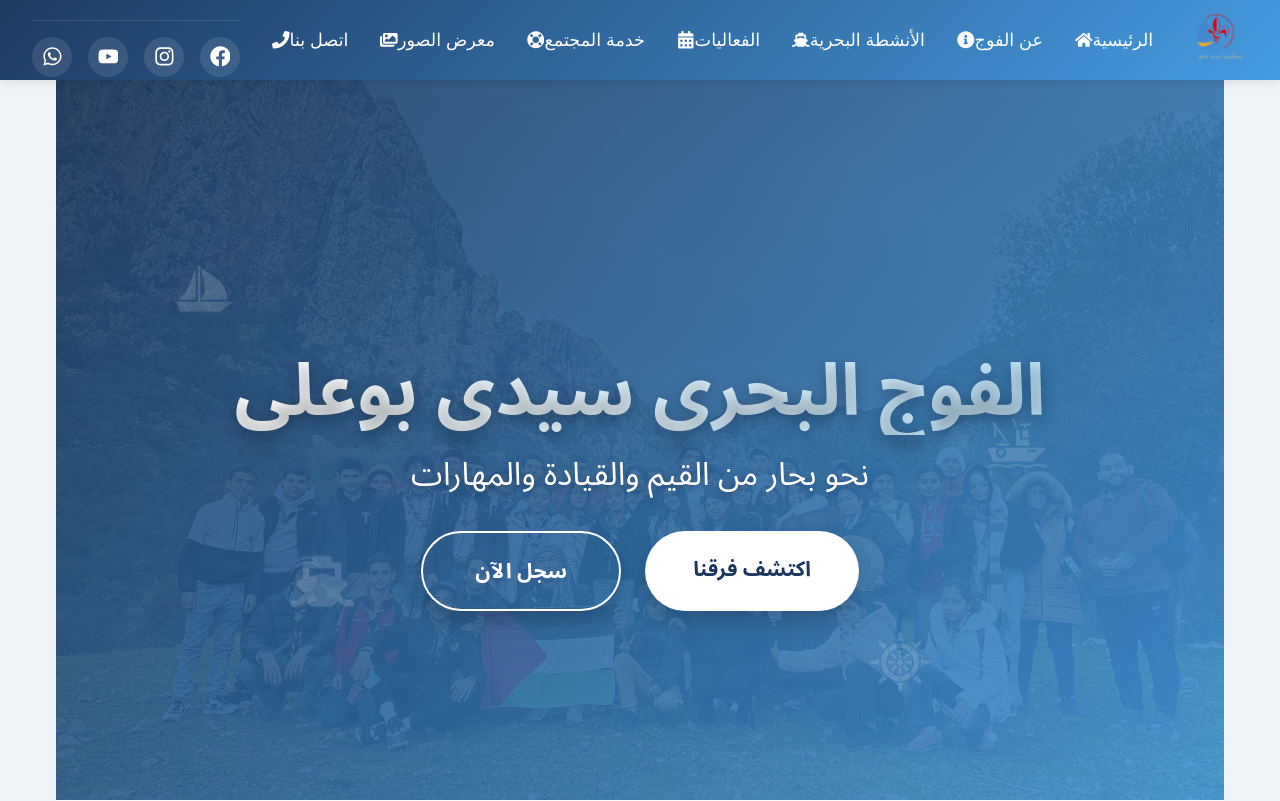
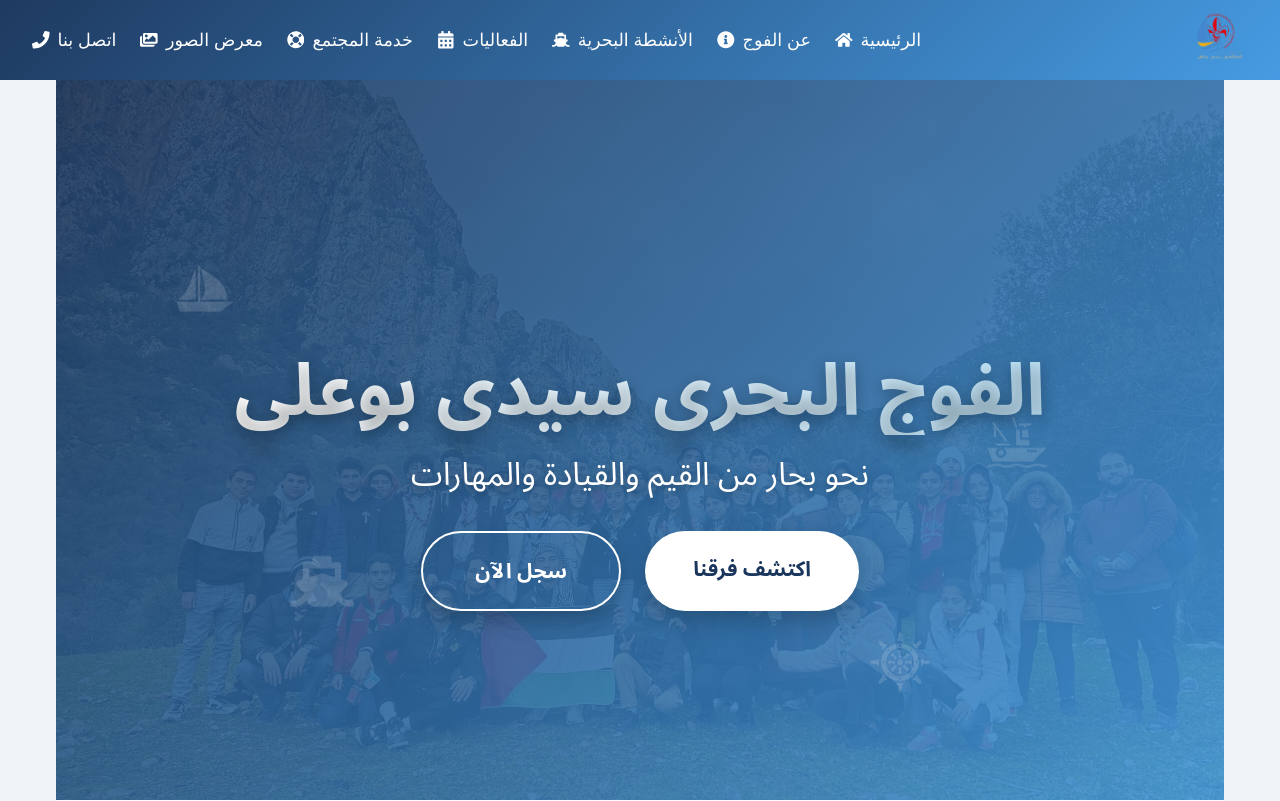
Before and after one commit to 4y0u8/sea-scouts, a Next.js app: page / in a window 1280 px wide. Shown: the top 801 px of the page. Built offline with nearby package versions, Linux system fonts and the light colour scheme.

Commit message:
Fix logo path case sensitivity for production

```diff
--- a/components/Navbar.tsx
+++ b/components/Navbar.tsx
@@ -1,4 +1,4 @@
-"use client";
+'use client';
 import React, { useState, useEffect } from 'react';
 import Image from 'next/image';
 import styled from 'styled-components';
@@ -10,11 +10,38 @@ import {
 } from 'react-icons/fa';
 
 // =====================
+// Types
+// =====================
+interface NavLink {
+  href: string;
+  text: string;
+  icon: React.ReactNode;
+}
+
+interface SocialLink {
+  href: string;
+  icon: React.ReactNode;
+  color: string;
+}
+
+// =====================
+// Theme Constants
+// =====================
+const NAVBAR_HEIGHT = '80px';
+const MOBILE_BREAKPOINT = '768px';
+const COLORS = {
+  primary: '#1a365d',
+  secondary: '#2c5282',
+  white: '#ffffff',
+  glass: 'rgba(255, 255, 255, 0.1)'
+};
+
+// =====================
 // Styled Components
 // =====================
 const NavbarWrapper = styled.div`
   position: relative;
-  height: 80px;
+  height: ${NAVBAR_HEIGHT};
 `;
 
 const NavbarContainer = styled(motion.nav)`
@@ -22,7 +49,7 @@ const NavbarContainer = styled(motion.nav)`
   top: 0;
   left: 0;
   right: 0;
-  height: 80px;
+  height: ${NAVBAR_HEIGHT};
   background: linear-gradient(135deg,
     rgba(26, 54, 93, 0.98) 0%,
     rgba(66, 153, 225, 0.98) 100%);
@@ -39,6 +66,7 @@ const Logo = styled(motion.div)`
   display: flex;
   align-items: center;
   gap: 0.5rem;
+  cursor: pointer;
 
   img {
     height: 60px;
@@ -46,18 +74,8 @@ const Logo = styled(motion.div)`
     transition: transform 0.3s ease;
   }
 
-  .logo-text {
-    color: white;
-    font-weight: bold;
-    font-size: 1.2rem;
-    text-align: right;
-    line-height: 1.2;
-  }
-
-  &:hover {
-    img {
+  &:hover img {
     transform: scale(1.05);
-    }
   }
 `;
 
@@ -66,13 +84,13 @@ const DesktopNav = styled.div`
   align-items: center;
   gap: 1.5rem;
 
-  @media (max-width: 768px) {
+  @media (max-width: ${MOBILE_BREAKPOINT}) {
     display: none;
   }
 `;
 
 const NavLink = styled.a`
-  color: white;
+  color: ${COLORS.white};
   text-decoration: none;
   font-size: 1.1rem;
   font-weight: 500;
@@ -80,9 +98,12 @@ const NavLink = styled.a`
   position: relative;
   display: flex;
   align-items: center;
+  flex-direction: row-reverse; // Icon before text
+  gap: 0.5rem;
+  transition: all 0.3s ease;
 
-  svg {
-    margin-left: 0.5rem;
+  &:hover {
+    opacity: 0.9;
   }
 
   &::after {
@@ -92,7 +113,7 @@ const NavLink = styled.a`
     right: 0;
     width: 0;
     height: 2px;
-    background: white;
+    background: ${COLORS.white};
     transition: width 0.3s ease;
   }
 
@@ -104,54 +125,58 @@ const NavLink = styled.a`
 const MobileMenuButton = styled.button`
   background: transparent;
   border: none;
-  color: white;
+  color: ${COLORS.white};
   font-size: 1.8rem;
   cursor: pointer;
   display: none;
   z-index: 1001;
   padding: 0.5rem;
+  transition: transform 0.3s ease;
 
-  @media (max-width: 768px) {
+  &:hover {
+    transform: scale(1.1);
+  }
+
+  @media (max-width: ${MOBILE_BREAKPOINT}) {
     display: block;
   }
 `;
 
 const MobileMenu = styled(motion.div)`
   position: fixed;
-  top: 80px;
+  top: ${NAVBAR_HEIGHT};
   right: 0;
   width: 100%;
-  height: calc(100vh - 80px);
-  background: #1a365d;
+  height: calc(100vh - ${NAVBAR_HEIGHT});
+  background: ${COLORS.primary};
   z-index: 999;
-  padding: 1rem 2rem;
-  box-shadow: -5px 5px 15px rgba(0, 0, 0, 0.2);
+  padding: 2rem;
   overflow-y: auto;
 `;
 
 const MobileNavLink = styled(NavLink)`
   padding: 1rem 0;
-  border-bottom: 1px solid rgba(255, 255, 255, 0.1);
+  border-bottom: 1px solid ${COLORS.glass};
   width: 100%;
+  font-size: 1.2rem;
 `;
 
 const SocialIcons = styled.div`
   display: flex;
-  flex-wrap: wrap;
   justify-content: center;
   gap: 1rem;
-  margin-top: 1rem;
-  padding-top: 1rem;
-  border-top: 1px solid rgba(255, 255, 255, 0.1);
+  margin-top: 2rem;
+  padding-top: 2rem;
+  border-top: 1px solid ${COLORS.glass};
 `;
 
 const SocialIcon = styled.a<{ color: string }>`
-  color: white;
+  color: ${COLORS.white};
   font-size: 1.3rem;
   width: 40px;
   height: 40px;
   border-radius: 50%;
-  background: rgba(255, 255, 255, 0.1);
+  background: ${COLORS.glass};
   display: flex;
   align-items: center;
   justify-content: center;
@@ -168,24 +193,31 @@ const SocialIcon = styled.a<{ color: string }>`
 // =====================
 const MarineNavbar = () => {
   const [isMobileMenuOpen, setIsMobileMenuOpen] = useState(false);
+  const [isScrolled, setIsScrolled] = useState(false);
 
-  const closeMobileMenu = () => setIsMobileMenuOpen(false);
-
+  // Close mobile menu when clicking outside
   useEffect(() => {
     const handleClickOutside = (event: MouseEvent) => {
-      if (isMobileMenuOpen) {
       const target = event.target as HTMLElement;
       if (!target.closest('.mobile-menu') && !target.closest('.menu-button')) {
         setIsMobileMenuOpen(false);
       }
-      }
+    };
+
+    const handleScroll = () => {
+      setIsScrolled(window.scrollY > 10);
     };
 
     document.addEventListener('mousedown', handleClickOutside);
-    return () => document.removeEventListener('mousedown', handleClickOutside);
-  }, [isMobileMenuOpen]);
+    window.addEventListener('scroll', handleScroll);
 
-  const navLinks = [
+    return () => {
+      document.removeEventListener('mousedown', handleClickOutside);
+      window.removeEventListener('scroll', handleScroll);
+    };
+  }, []);
+
+  const navLinks: NavLink[] = [
     { href: "/", text: "الرئيسية", icon: <FaHome /> },
     { href: "/about", text: "عن الفوج", icon: <FaInfoCircle /> },
     { href: "/activities", text: "الأنشطة البحرية", icon: <FaShip /> },
@@ -195,59 +227,49 @@ const MarineNavbar = () => {
     { href: "/contact", text: "اتصل بنا", icon: <FaPhone /> }
   ];
 
-  // Updated social links based on common Tunisian scout group presences
-  const socialLinks = [
+  const socialLinks: SocialLink[] = [
     { href: "https://facebook.com/ScoutsSidiBouali", icon: <FaFacebook />, color: "#1877F2" },
     { href: "https://instagram.com/scouts_sidibouali", icon: <FaInstagram />, color: "#E4405F" },
     { href: "https://youtube.com/@ScoutsMarinsSidiBouali", icon: <FaYoutube />, color: "#CD201F" },
-    { href: "https://wa.me/216XXXXXXXX", icon: <FaWhatsapp />, color: "#25D366" } // Replace with actual number
+    { href: "https://wa.me/216XXXXXXXX", icon: <FaWhatsapp />, color: "#25D366" }
   ];
 
   return (
     <NavbarWrapper>
       <NavbarContainer
         initial={{ y: -100 }}
-        animate={{ y: 0 }}
+        animate={{
+          y: 0,
+          boxShadow: isScrolled ? '0 4px 20px rgba(0, 0, 0, 0.2)' : 'none'
+        }}
         transition={{ type: 'spring', stiffness: 300, damping: 20 }}
       >
-        <Logo>
+        <Logo
+          whileHover={{ scale: 1.05 }}
+          whileTap={{ scale: 0.95 }}
+        >
           <Image
-  src="/images/Logo.png"
+            src="/images/logo.png"
             alt="Scout Logo"
             width={120}
             height={40}
             priority
           />
-
-          <div className="logo-text">
-          </div>
         </Logo>
 
         <DesktopNav>
-          {navLinks.map((link, index) => (
-            <NavLink key={index} href={link.href}>
+          {navLinks.map((link) => (
+            <NavLink key={link.href} href={link.href}>
+              {link.icon}
               {link.text}
-              {link.icon}
             </NavLink>
           ))}
-          <SocialIcons>
-            {socialLinks.map((social, index) => (
-              <SocialIcon
-                key={index}
-                href={social.href}
-                target="_blank"
-                rel="noopener noreferrer"
-                color={social.color}
-              >
-                {social.icon}
-              </SocialIcon>
-            ))}
-          </SocialIcons>
         </DesktopNav>
 
         <MobileMenuButton
           className="menu-button"
           onClick={() => setIsMobileMenuOpen(!isMobileMenuOpen)}
+          aria-label={isMobileMenuOpen ? "Close menu" : "Open menu"}
         >
           {isMobileMenuOpen ? <FaTimes /> : <FaBars />}
         </MobileMenuButton>
@@ -257,29 +279,33 @@ const MarineNavbar = () => {
         {isMobileMenuOpen && (
           <MobileMenu
             className="mobile-menu"
-            initial={{ y: '-100%' }}
-            animate={{ y: 0 }}
-            exit={{ y: '-100%' }}
+            initial={{ x: '100%' }}
+            animate={{ x: 0 }}
+            exit={{ x: '100%' }}
             transition={{ type: 'spring', stiffness: 300, damping: 30 }}
           >
-            {navLinks.map((link, index) => (
+            {navLinks.map((link) => (
               <MobileNavLink
-                key={index}
+                key={link.href}
                 href={link.href}
-                onClick={closeMobileMenu}
+                onClick={() => setIsMobileMenuOpen(false)}
               >
+                {link.icon}
                 {link.text}
-                {link.icon}
               </MobileNavLink>
             ))}
+
             <SocialIcons>
-              {socialLinks.map((social, index) => (
+              {socialLinks.map((social) => (
                 <SocialIcon
-                  key={index}
+                  key={social.href}
                   href={social.href}
                   target="_blank"
                   rel="noopener noreferrer"
                   color={social.color}
+                  aria-label={`Visit our ${social.href.includes('facebook') ? 'Facebook' :
+                    social.href.includes('instagram') ? 'Instagram' :
+                    social.href.includes('youtube') ? 'YouTube' : 'WhatsApp'}`}
                 >
                   {social.icon}
                 </SocialIcon>
```
Lines whose indentation alone changed are shown as unchanged.
